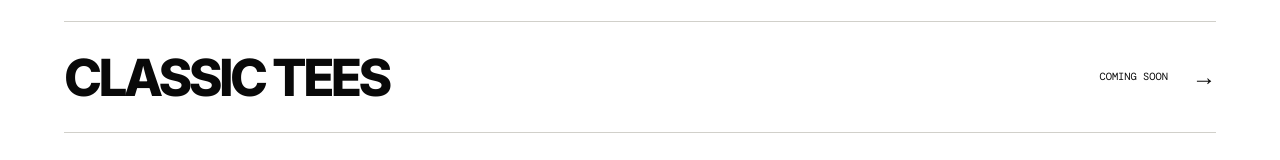
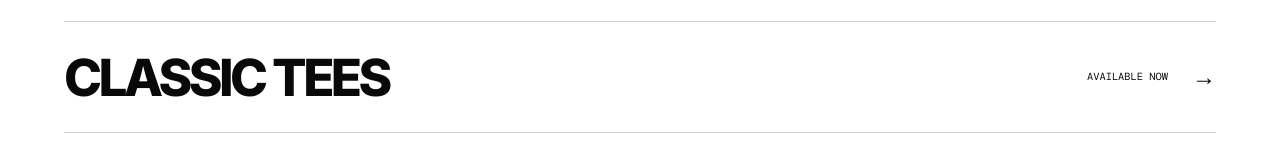
Before and after one commit to KXCOLE/apparel-plantra-website, a Next.js app: page /collections in a window 1280 px wide. Shown: the part 576-736 px from the top of the page. Built offline with nearby package versions, Linux system fonts and the light colour scheme; a web font is replaced by a local one.

Commit message:
Add classic logo tee

```diff
--- a/data/collections.ts
+++ b/data/collections.ts
@@ -3,7 +3,7 @@ export type Collection = { slug: string; name: string; description: string; stat
 export const collections: Collection[] = [
   { slug: "aptra-graphics", name: "APTRA GRAPHICS", description: "Graphic T-shirts from Apparel Plantra.", status: "Available now" },
   { slug: "shorts", name: "SHORTS", description: "Shorts collection.", status: "New drop" },
-  { slug: "classic-tees", name: "CLASSIC TEES", description: "Essential T-shirts collection.", status: "Coming soon" },
+  { slug: "classic-tees", name: "CLASSIC TEES", description: "Essential T-shirts collection.", status: "Available now" },
   { slug: "utility-bottoms", name: "UTILITY BOTTOMS", description: "Cargos, sweatpants and elevated everyday bottoms.", status: "Coming soon" },
   { slug: "beanies-caps", name: "THE HEADWEAR EDIT", description: "Headwear built to finish the look.", status: "Coming soon" },
   { slug: "accessories", name: "ACCESSORIES", description: "Essential finishing pieces from Apparel Plantra.", status: "Coming soon" },
--- a/data/products.ts
+++ b/data/products.ts
@@ -12,7 +12,8 @@ export const products: Product[] = [
   { slug: "shadowline-shorts", name: "SHADOWLINE SHORTS", price: 500, category: "Shorts", collection: "Shorts", description: "Black shorts with a tonal vertical Apparel Plantra wordmark and emblem.", image: "/images/shadowline-shorts.png", colors: ["Black"], sizes: ["S", "M", "L", "XL"], badge: "New drop" },
   { slug: "utility-key-clip", name: "UTILITY KEY CLIP", price: 100, category: "Accessory", collection: "Collectables", description: "Branded woven key clip with a secure black carabiner.", image: "/images/utility-key-clip.png", colors: ["Black"], sizes: ["One size"], badge: "New drop" },
   { slug: "golfer", name: "APTRA GOLFER", price: 1500, category: "Rugby Shirt", collection: "Country Club", description: "The Plantra Fairway Rugby Shirt brings a relaxed, elevated silhouette to a classic sporting staple, finished with a crisp contrast collar, understated tonal emblems and signature Plantra embroidery. Designed for on-course style and off-course presence.", image: "/images/golfer-country-club.png", colors: ["Black / White"], sizes: ["S", "M", "L", "XL"], badge: "Country Club" },
-  { slug: "golfer-wool", name: "APTRA GOLFER WOOL", price: 2000, category: "Wool Rugby Shirt", collection: "Country Club", description: "A wool-textured edition of the Plantra Fairway Rugby Shirt. The elevated oversized silhouette pairs a soft black finish with a contrast collar, tonal emblems and signature Plantra artwork for the clubhouse and beyond.", image: "/images/golfer-wool-country-club.png", colors: ["Black / Cream"], sizes: ["S", "M", "L", "XL"], badge: "Country Club" }
+  { slug: "golfer-wool", name: "APTRA GOLFER WOOL", price: 2000, category: "Wool Rugby Shirt", collection: "Country Club", description: "A wool-textured edition of the Plantra Fairway Rugby Shirt. The elevated oversized silhouette pairs a soft black finish with a contrast collar, tonal emblems and signature Plantra artwork for the clubhouse and beyond.", image: "/images/golfer-wool-country-club.png", colors: ["Black / Cream"], sizes: ["S", "M", "L", "XL"], badge: "Country Club" },
+  { slug: "classic-logo-tee", name: "CLASSIC LOGO TEE", price: 400, category: "T-Shirt", collection: "Classic Tees", description: "An essential black tee with a clean Apparel Plantra chest emblem and wordmark.", image: "/images/classic-logo-tee.png", colors: ["Black"], sizes: ["S", "M", "L", "XL"], badge: "New drop" }
 ];
 
 export const formatPrice = (price: number) => new Intl.NumberFormat("en-ZA", { style: "currency", currency: "ZAR", maximumFractionDigits: 0 }).format(price);
```
Also changed, not shown: public/images/classic-logo-tee.png (added).
